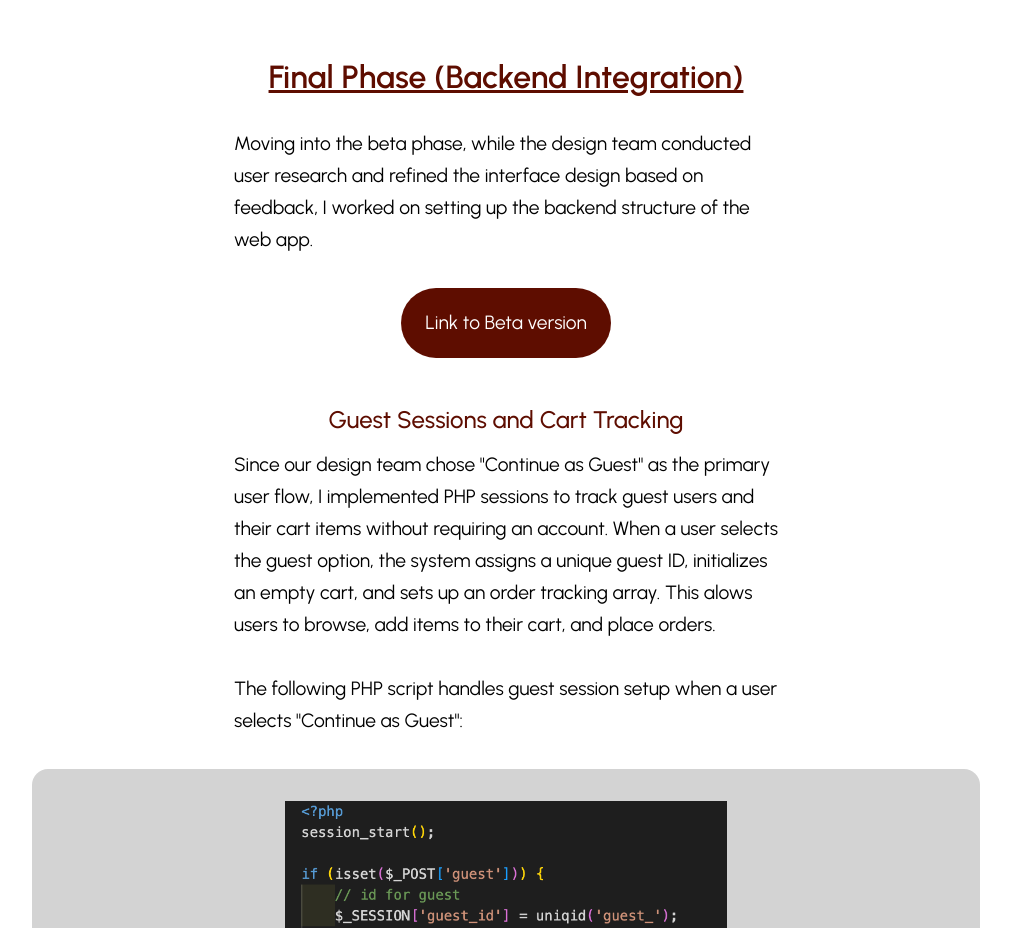
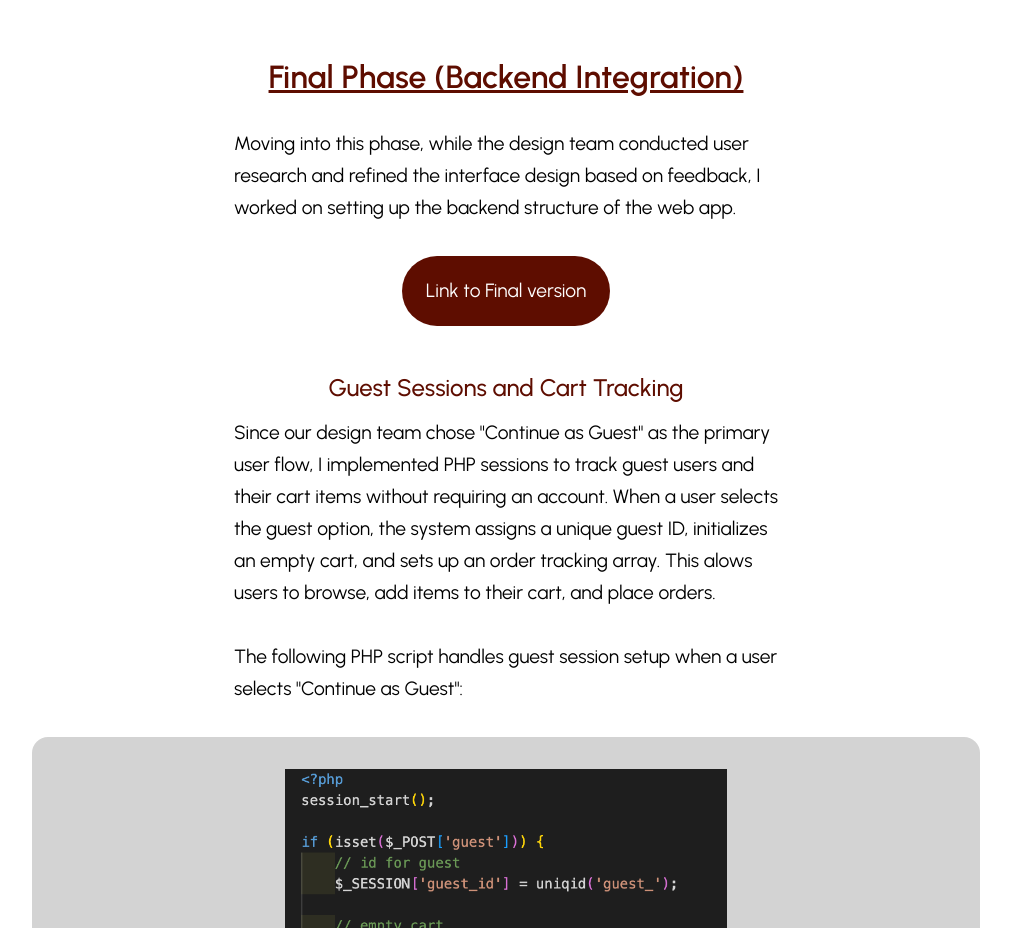
Before and after one commit to neyahk03/yenluong, a plain HTML site: page petes-2.html in a window 1280 px wide. Shown: the part 7138-8066 px from the top of the page, without its empty margins (134-1145 px from the left). Drawn offline with nearby package versions, Linux system fonts and the light colour scheme.

Commit message:
🐛 Fix typo

```diff
--- a/petes-2.html
+++ b/petes-2.html
@@ -273,11 +273,11 @@
             </p>
 
             <div class="text">
-                Moving into the beta phase, while the design team conducted user research and refined the interface design based on feedback, I worked on setting up the backend structure of the web app.
+                Moving into this phase, while the design team conducted user research and refined the interface design based on feedback, I worked on setting up the backend structure of the web app.
             </div>
 
             <div class="live-link" >
-                <a href="https://digmstudents.westphal.drexel.edu/~yl3434/beepbop/beta/login-signup.html" target="_blank">Link to Beta version</a>
+                <a href="https://digmstudents.westphal.drexel.edu/~yl3434/beepbop/beta/login-signup.html" target="_blank">Link to Final version</a>
 
             </div>
 
```
